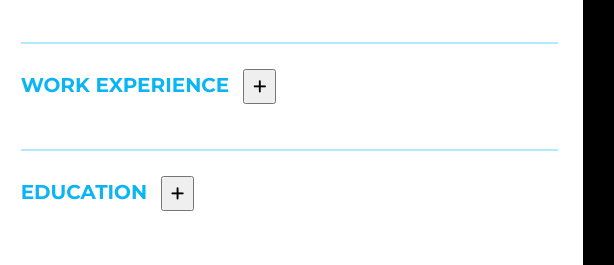
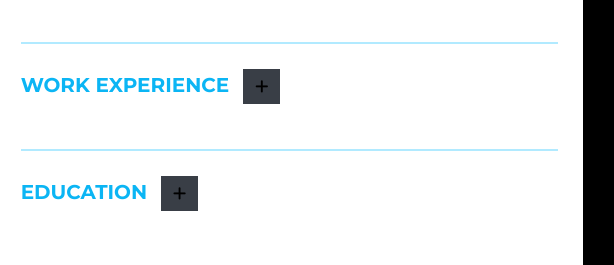
Before and after one commit to letseem/letseem.github.io, a plain HTML site: page index.html in a window 1280 px wide. Shown: the part 141-406 px from the top of the page, 507-1121 px from the left. Drawn offline with Linux system fonts and the light colour scheme.

Commit message:
STYLIZED D D

```diff
--- a/style.css
+++ b/style.css
@@ -185,9 +185,15 @@ margin-bottom: 0;
 
 button{
     font-size: 15px;
-    padding: 6px 8px;
+    padding: 8px 12px;
+    background: #393E46;
+    border: none;
+    cursor: pointer;
 }
 
+button:hover{
+    opacity: 0.8;
+}
 
 #education_skills, #work_skills {
     transition: height 0.5s;
```
